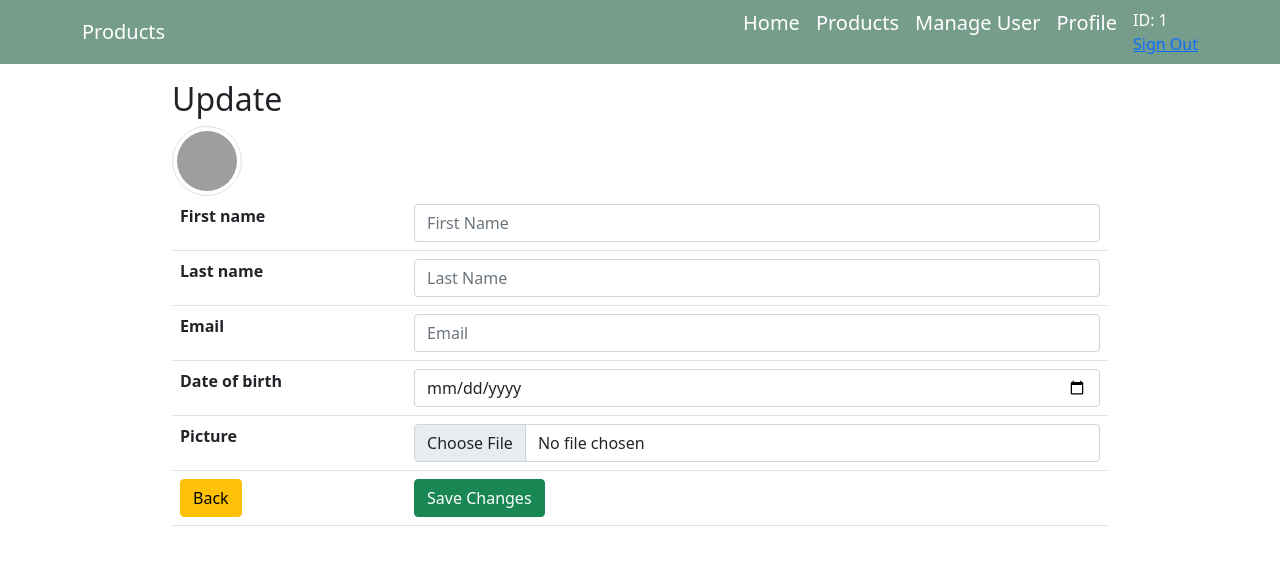
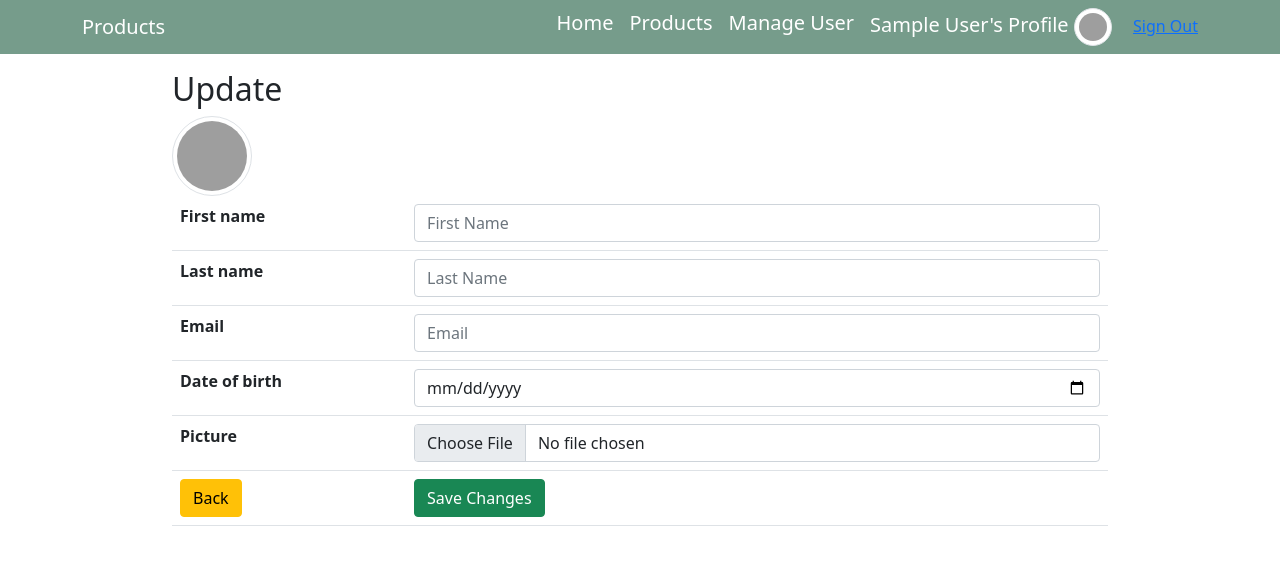
Before and after one commit to mariasz/BE21_PHP-Day06_Maria-Nancy-Rasmi, a PHP site: page /update.php in a window 1280 px wide. Shown: the top 565 px of the page. Run offline with PHP 8.4, Linux system fonts and the light colour scheme; the visitor is signed in with stand-in values (Sample User, id 1); data that the repository does not hold is empty; grey boxes are pictures that could not be loaded.

Commit message:
improved navbar with displaying user info

```diff
--- a/crud_products_maria/index.php
+++ b/crud_products_maria/index.php
@@ -44,7 +44,7 @@ if (isset($_POST['btn-login'])) {
 
         $password = hash('sha256', $pass); // password hashing
 
-        $sqlSelect = "SELECT id, first_name, password, status FROM user WHERE email = ? ";
+        $sqlSelect = "SELECT id, first_name, password, status, picture, last_name FROM user WHERE email = ? ";
         $stmt = $connect->prepare($sqlSelect);
         $stmt->bind_param("s", $email);
         $work = $stmt->execute();
@@ -59,6 +59,9 @@ if (isset($_POST['btn-login'])) {
                 $_SESSION['user'] = $row['id'];
                header( "Location: home.php");
             }
+            $_SESSION['picture'] = $row['picture'];
+            $_SESSION['first_name'] = $row['first_name'];
+            $_SESSION['last_name'] = $row['last_name'];
         } else {
             $errMSG = "Incorrect Credentials, Try again...";
         }
@@ -74,6 +77,7 @@ $connect->close();
         <meta name="viewport" content="width=device-width, initial-scale=1.0">
         <title>Login & Registration System</title>
         <?php require_once 'components/boot.php'?>
+        <link rel='stylesheet' type='text/css' href='styles.css'>
     </head>
     <body>
         <?php include 'navbar.php' ?>
--- a/crud_products_maria/navbar.php
+++ b/crud_products_maria/navbar.php
@@ -1,9 +1,10 @@
 <nav class="navbar navbar-expand-lg navbar-dark" style="background-color: #769c8b;">
 <div class="container">
-    <a class="navbar-brand" href="/php/06_php-exercises/crud_products/home.php">Products</a>
+    <a class="navbar-brand" href="/php/06_php-exercises/BE21_PHP-Day06_Maria-Nancy-Rasmi/crud_products_maria/home.php">Products</a>
 
     <ul class="navbar-nav ml-3">
         <?php
+            $base_path = "/php/06_php-exercises/BE21_PHP-Day06_Maria-Nancy-Rasmi/crud_products_maria/";
             $isAdmin = false;
             $currentUser = "";
             if (isset($_SESSION['user']) != "") {
@@ -16,33 +17,28 @@
 
             $menuItems = "";
             if ($currentUser != "") {
-                $menuItems = "<li class='nav-item active'>
-                                    <a class='navbar-brand' href='/php/06_php-exercises/crud_products/home.php'>Home</a>
+                $menuItems = "<li class='nav-item'>
+                                    <a class='navbar-brand' href='".$base_path."home.php'>Home</a>
                                 </li>";
                 if ($isAdmin) {
                     $menuItems .= "<li class='nav-item'>
-                                    <a class='navbar-brand' href='/php/06_php-exercises/crud_products/products/index.php'>Products</a>
-                                        </li>
+                                        <a class='navbar-brand' href='".$base_path."products/index.php'>Products</a>
+                                    </li>
                                     <li class='nav-item'>
-                                        <a class='navbar-brand' href='/php/06_php-exercises/crud_products/dashboard.php'>Manage User</a>
+                                        <a class='navbar-brand' href='".$base_path."dashboard.php'>Manage User</a>
                                     </li>";
                 }
                 $menuItems .= "<li class='nav-item'>
-                                    <a class='navbar-brand' href='/php/06_php-exercises/crud_products/update.php?id=".$currentUser."'>Profile</a>
+                                    <a class='navbar-brand' href='".$base_path."update.php?id=".$currentUser."'>
+                                        ".$_SESSION['first_name']."'s Profile
+                                        <img class='img-thumbnail rounded-circle menu-avatar' src='".$base_path."pictures/".$_SESSION['picture']."' alt='".$_SESSION['first_name'].";>
+
+                                    </a>
                                 </li>
-
                                 <li class='nav-item'>
-                                    <div class='text-white' >ID: ".$currentUser."</div>
-                                    <a href='/php/06_php-exercises/crud_products/logout.php?logout'>Sign Out</a>
+                                    <a href='".$base_path."logout.php?logout'>Sign Out</a>
                                 </li>";
             }
-            // var_dump($_SESSION) //=> array(1) { ["user"]=> int(2) }
-            //<div class='text-white' >Hi ".$rowUser['first_name']."</div>
-            /*
-            <li>
-                <img class='userImage img-thumbnail' src='/php/06_php-exercises/crud_products/pictures/".$rowUser['picture']." alt='".$rowUser['first_name'].";>
-            </li>
-            */
 
             echo $menuItems;
         ?>
--- a/crud_products_maria/register.php
+++ b/crud_products_maria/register.php
@@ -114,6 +114,7 @@ $connect->close();
         <meta name="viewport" content="width=device-width, initial-scale=1.0">
         <title>Login & Registration System</title>
         <?php require_once 'components/boot.php'?>
+        <link rel='stylesheet' type='text/css' href='styles.css'>
     </head>
     <body>
         <?php include 'navbar.php' ?>
--- a/crud_products_maria/styles.css
+++ b/crud_products_maria/styles.css
@@ -3,17 +3,42 @@
   background: linear-gradient(24deg, #35463e 0%, #769c8b 100%);
 }
 
-.img-thumbnail .userImage {
-  width: 150px;
-  height: 150px;
+.img-thumbnail {
+  width: 80px !important;
+  height: 80px !important;
 }
 
-.img-thumbnail {
-  width: 100px !important;
-  height: 100px !important;
+fieldset {
+  margin: auto;
+  margin-top: 100px;
+  width: 60%;
 }
 
-/* .userImage {
-    width: 150px;
-    height: 150px;
-  } */
+td {
+  text-align: left;
+  vertical-align: middle;
+}
+
+tr {
+  text-align: left;
+}
+
+.userImage {
+  width: 100px;
+  height: auto;
+}
+
+.menu-avatar {
+  width: 38px !important;
+  height: 38px !important;
+}
+
+.navbar-brand {
+  padding: 0;
+}
+.navbar-nav .nav-link {
+  padding-top: 0;
+  padding-bottom: 0;
+  height: 100px;
+  line-height: 100px;
+}
--- a/crud_products_maria/update.php
+++ b/crud_products_maria/update.php
@@ -74,17 +74,7 @@ $connect->close();
         <meta name="viewport" content="width=device-width, initial-scale=1.0">
         <title>Edit User</title>
         <?php require_once 'components/boot.php'?>
-        <style type= "text/css">
-            fieldset {
-                margin: auto;
-                margin-top: 100px;
-                width: 60% ;
-            }
-            .img-thumbnail{
-                width: 70px !important;
-                height: 70px !important;
-            }
-        </style>
+        <link rel='stylesheet' type='text/css' href='styles.css'>
     </head>
     <body>
         <?php include 'navbar.php' ?>
```
Also changed, not shown: crud_products_maria/dashboard.php (+1 -17 lines), crud_products_maria/delete.php (+1 -11 lines), crud_products_maria/pictures/60881bce8cbcb.png (added).
